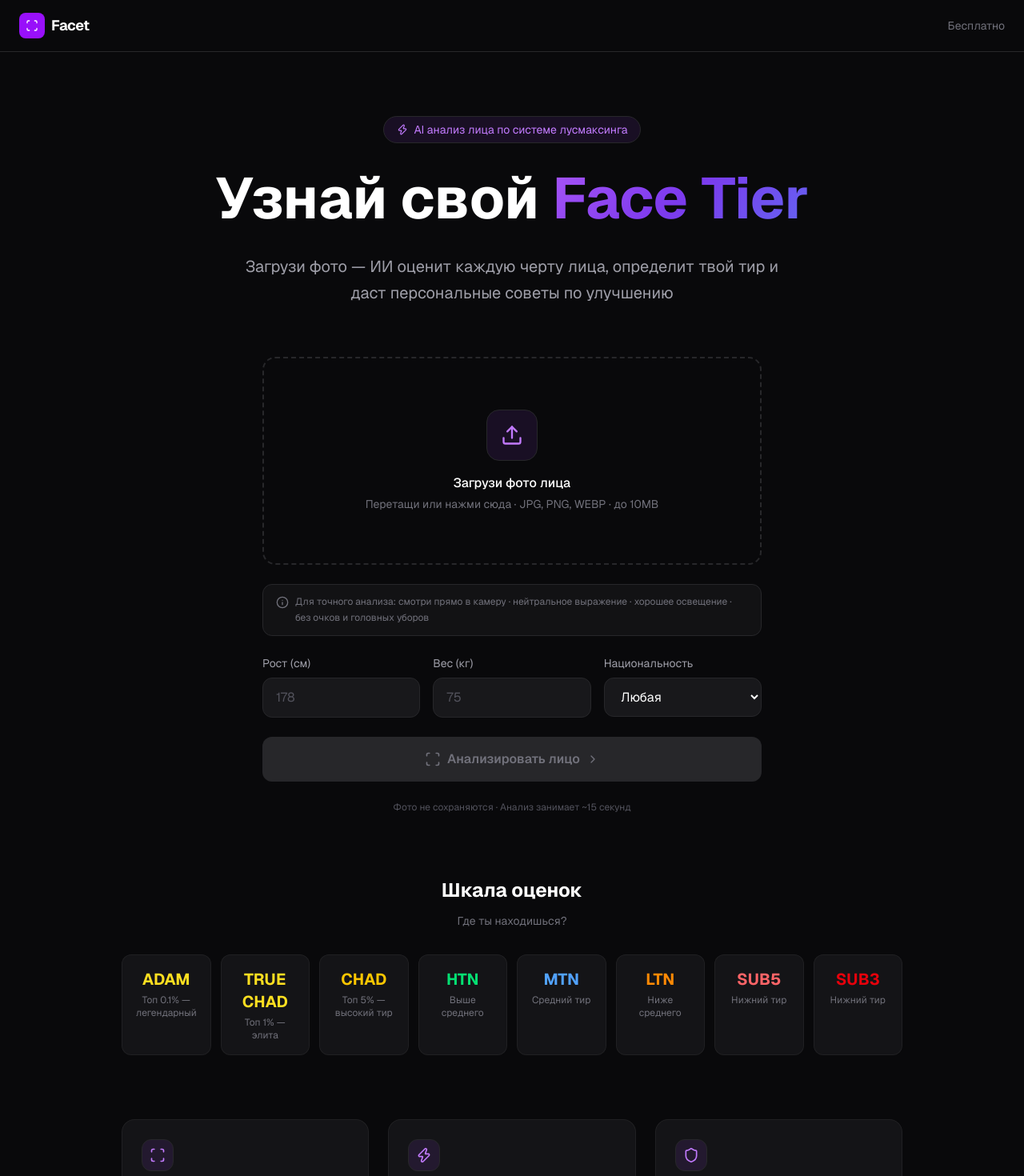
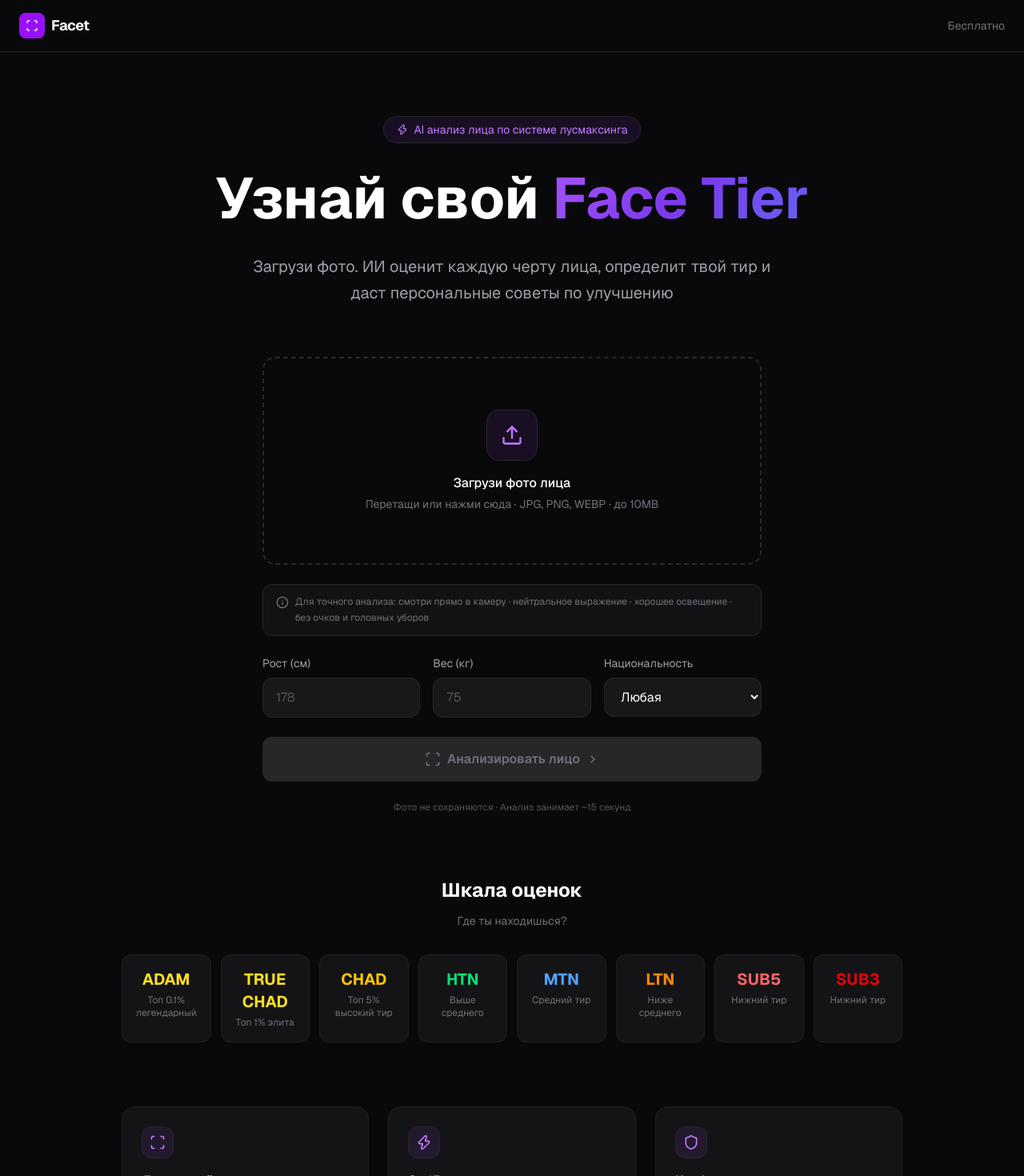
Before and after one commit to eltkk/looksmaxx-analyzer, a Next.js app in the folder frontend/: page / in a window 1280 px wide. Shown: the top 1470 px of the page at 80% size. Built offline with nearby package versions, Linux system fonts and the light colour scheme.

Commit message:
style: remove em dashes from rating descriptions and hero text

```diff
--- a/frontend/app/page.tsx
+++ b/frontend/app/page.tsx
@@ -5,9 +5,9 @@ import { useRouter } from "next/navigation";
 import { Upload, Scan, ChevronRight, Zap, Shield, AlertCircle, RefreshCw, Info } from "lucide-react";
 
 const RATING_EXAMPLES = [
-  { tier: "ADAM",      color: "text-yellow-300", desc: "Топ 0.1% — легендарный" },
-  { tier: "TRUE CHAD", color: "text-yellow-300", desc: "Топ 1% — элита" },
-  { tier: "CHAD",      color: "text-yellow-400", desc: "Топ 5% — высокий тир" },
+  { tier: "ADAM",      color: "text-yellow-300", desc: "Топ 0.1% легендарный" },
+  { tier: "TRUE CHAD", color: "text-yellow-300", desc: "Топ 1% элита" },
+  { tier: "CHAD",      color: "text-yellow-400", desc: "Топ 5% высокий тир" },
   { tier: "HTN",       color: "text-green-400",  desc: "Выше среднего" },
   { tier: "MTN",       color: "text-blue-400",   desc: "Средний тир" },
   { tier: "LTN",       color: "text-orange-400", desc: "Ниже среднего" },
@@ -242,7 +242,7 @@ export default function HomePage() {
           <span className="gradient-text">Face Tier</span>
         </h1>
         <p className="text-zinc-400 text-xl max-w-2xl mx-auto leading-relaxed">
-          Загрузи фото — ИИ оценит каждую черту лица, определит твой тир и даст
+          Загрузи фото. ИИ оценит каждую черту лица, определит твой тир и даст
           персональные советы по улучшению
         </p>
       </section>
```
